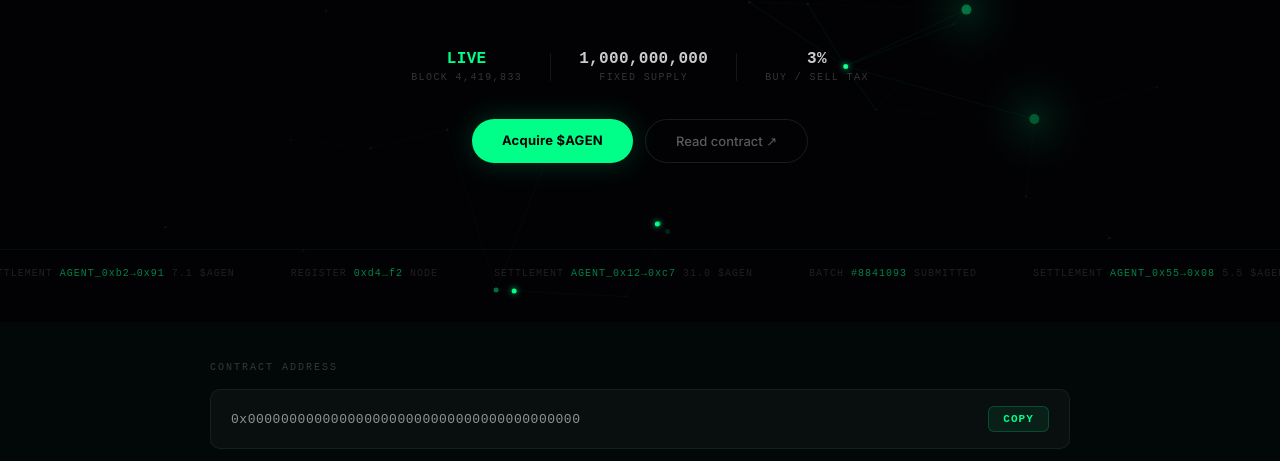
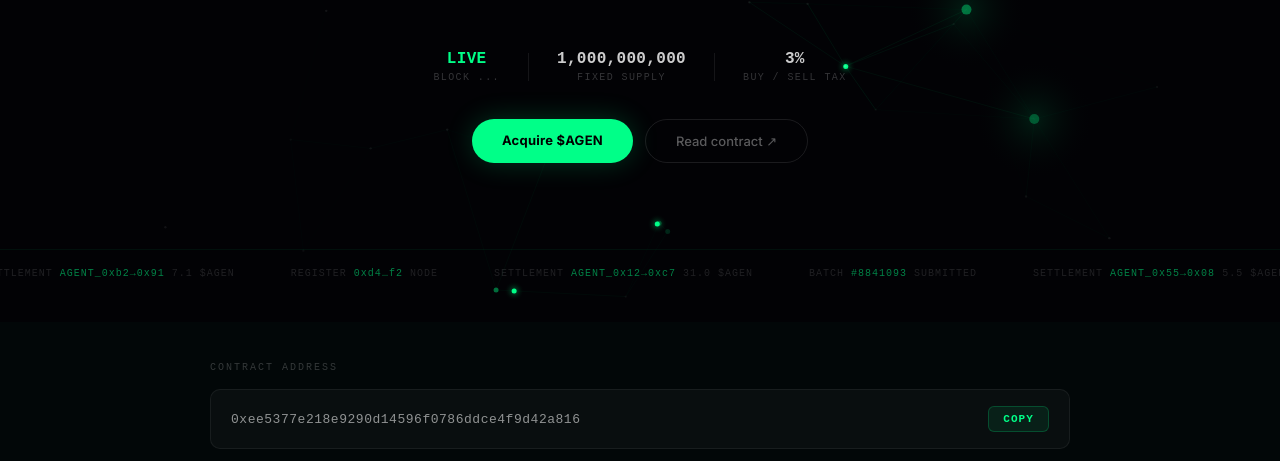
Before and after one commit to 000kuin/agen, a React (Vite) app: page / in a window 1280 px wide. Shown: the part 478-939 px from the top of the page. Built offline with nearby package versions, Linux system fonts and the light colour scheme; no server answers.

Commit message:
fix: real CA, live block number from RPC, all buttons linked, footer cleaned up

```diff
--- a/src/App.tsx
+++ b/src/App.tsx
@@ -1,16 +1,26 @@
 import { useEffect, useRef, useState } from 'react'
 import './App.css'
 
-// ── Live counters ─────────────────────────────────────────────────────────────
-function useTickingNumber(start: number, perSecond: number) {
-  const [val, setVal] = useState(start)
+// ── Live block number from RPC ─────────────────────────────────────────────────
+function useLiveBlock() {
+  const [block, setBlock] = useState<number | null>(null)
   useEffect(() => {
-    const id = setInterval(() => {
-      setVal(v => v + Math.floor(Math.random() * perSecond * 2))
-    }, 1000)
+    const fetch = async () => {
+      try {
+        const res = await window.fetch('https://rpc.mainnet.chain.robinhood.com', {
+          method: 'POST',
+          headers: { 'Content-Type': 'application/json' },
+          body: JSON.stringify({ jsonrpc: '2.0', method: 'eth_blockNumber', params: [], id: 1 }),
+        })
+        const data = await res.json()
+        setBlock(parseInt(data.result, 16))
+      } catch {}
+    }
+    fetch()
+    const id = setInterval(fetch, 6000)
     return () => clearInterval(id)
-  }, [perSecond])
-  return val
+  }, [])
+  return block
 }
 
 function useCopyAddress(addr: string) {
@@ -143,13 +153,13 @@ const FEED_ITEMS = [
 ]
 
 // ── App ───────────────────────────────────────────────────────────────────────
-const CA = '0x0000000000000000000000000000000000000000' // replace with real CA
+const CA = '0xee5377e218e9290d14596f0786ddce4f9d42a816'
 
 export default function App() {
   useReveal()
   const scrolled = useScrolled()
   const feed = [...FEED_ITEMS,...FEED_ITEMS]
-  const block = useTickingNumber(4_419_831, 1)
+  const block = useLiveBlock()
   const { copied, copy } = useCopyAddress(CA)
 
   return (
@@ -163,7 +173,7 @@ export default function App() {
           <li><a href="#token">Token</a></li>
           <li><a href="#/docs" onClick={(e) => { e.preventDefault(); window.location.hash = '/docs' }}>Docs</a></li>
         </ul>
-        <a href="#" className="nav-cta">Acquire $AGEN</a>
+        <a href="https://robinhoodchain.blockscout.com/address/0xee5377e218e9290d14596f0786ddce4f9d42a816" target="_blank" rel="noreferrer" className="nav-cta">Acquire $AGEN</a>
       </nav>
 
       {/* Hero */}
@@ -178,7 +188,7 @@ export default function App() {
           <div className="hero-stats-row">
             <div className="hero-stat">
               <span className="hero-stat-val live-green">LIVE</span>
-              <span className="hero-stat-key">block {block.toLocaleString()}</span>
+              <span className="hero-stat-key">block {block ? block.toLocaleString() : '...'}</span>
             </div>
             <div className="hero-stat-sep"/>
             <div className="hero-stat">
@@ -192,8 +202,8 @@ export default function App() {
             </div>
           </div>
           <div className="hero-btns">
-            <a href="#" className="btn-primary">Acquire $AGEN</a>
-            <a href="#" className="btn-ghost">Read contract ↗</a>
+            <a href="https://robinhoodchain.blockscout.com/address/0xee5377e218e9290d14596f0786ddce4f9d42a816" target="_blank" rel="noreferrer" className="btn-primary">Acquire $AGEN</a>
+            <a href="https://robinhoodchain.blockscout.com/address/0xee5377e218e9290d14596f0786ddce4f9d42a816" target="_blank" rel="noreferrer" className="btn-ghost">Read contract ↗</a>
           </div>
         </div>
         <div className="hero-feed">
@@ -215,7 +225,7 @@ export default function App() {
             <span className="ca-addr">{CA}</span>
             <button className="ca-copy" onClick={copy}>{copied ? '✓ Copied' : 'Copy'}</button>
           </div>
-          <div className="ca-note">Deployed on Robinhood Chain (Chain ID: 4663). Verify on <a href="https://robinhoodchain.blockscout.com" target="_blank" rel="noreferrer">Blockscout ↗</a></div>
+            <div className="ca-note">Deployed on Robinhood Chain (Chain ID: 4663). Verify on <a href="https://robinhoodchain.blockscout.com/address/0xee5377e218e9290d14596f0786ddce4f9d42a816" target="_blank" rel="noreferrer">Blockscout ↗</a></div>
         </div>
       </div>
 
@@ -389,8 +399,8 @@ export default function App() {
           <div className="finale-title">The agent<br/>economy<br/>is live.</div>
           <div className="finale-sub">the only question is whether you're in it</div>
           <div className="hero-btns">
-            <a href="#" className="btn-primary">Acquire $AGEN</a>
-            <a href="#" className="btn-ghost">View contract</a>
+            <a href="https://robinhoodchain.blockscout.com/address/0xee5377e218e9290d14596f0786ddce4f9d42a816" target="_blank" rel="noreferrer" className="btn-primary">Acquire $AGEN</a>
+            <a href="https://robinhoodchain.blockscout.com/address/0xee5377e218e9290d14596f0786ddce4f9d42a816" target="_blank" rel="noreferrer" className="btn-ghost">View contract ↗</a>
           </div>
         </div>
 
@@ -404,10 +414,10 @@ export default function App() {
             </div>
           </div>
           <ul className="footer-links">
-            <li><a href="#">Twitter</a></li>
-            <li><a href="#">Telegram</a></li>
-            <li><a href="#">Contract ↗</a></li>
-          <li><a href="#/docs" onClick={(e) => { e.preventDefault(); window.location.hash = '/docs' }}>Docs</a></li>
+            <li><a href="https://x.com" target="_blank" rel="noreferrer">Twitter</a></li>
+            <li><a href="https://t.me" target="_blank" rel="noreferrer">Telegram</a></li>
+            <li><a href="https://robinhoodchain.blockscout.com/address/0xee5377e218e9290d14596f0786ddce4f9d42a816" target="_blank" rel="noreferrer">Contract ↗</a></li>
+            <li><a href="#/docs" onClick={(e) => { e.preventDefault(); window.location.hash = '/docs' }}>Docs</a></li>
           </ul>
           <span className="footer-copy">© 2026 AGEN Protocol</span>
         </footer>
```
